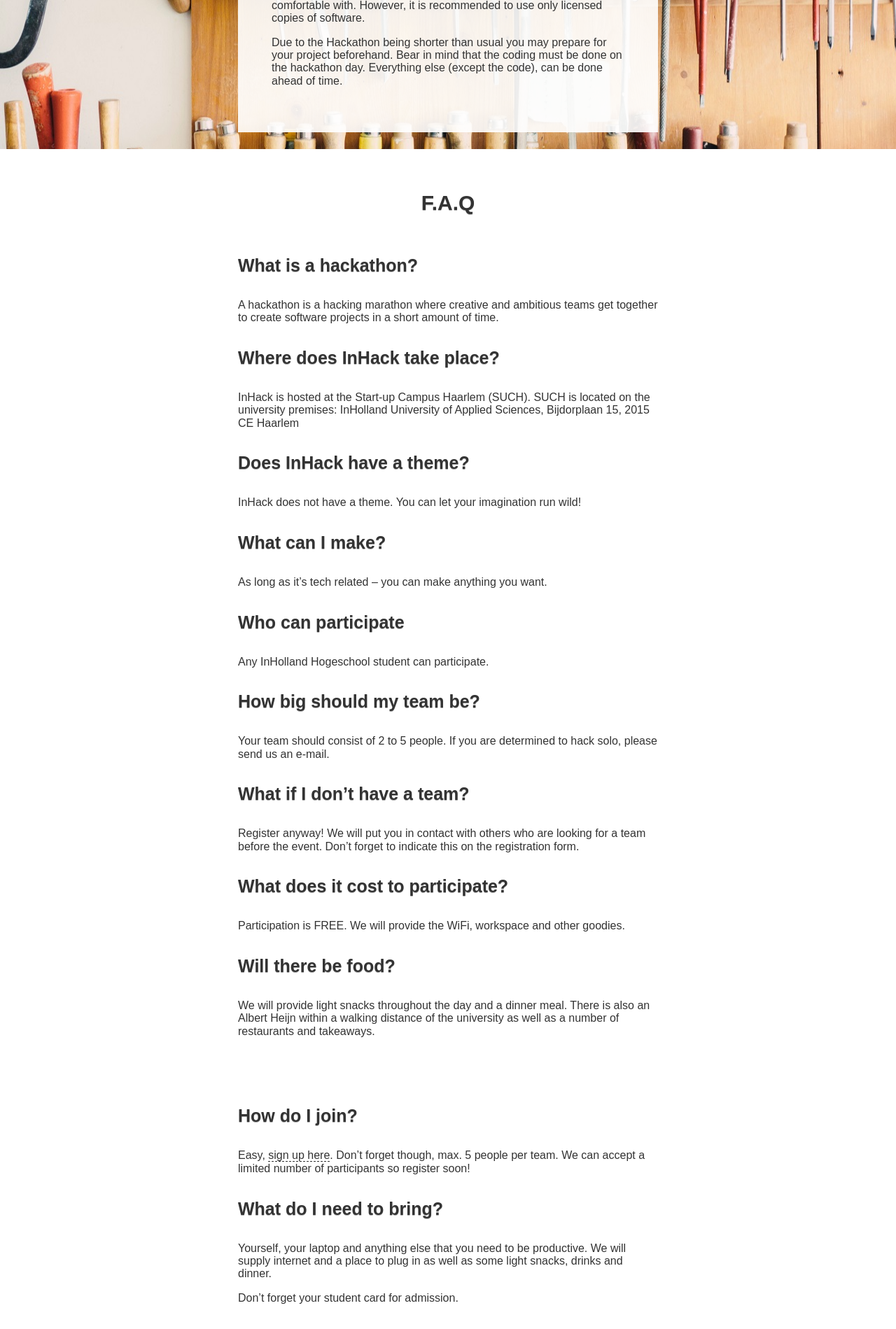
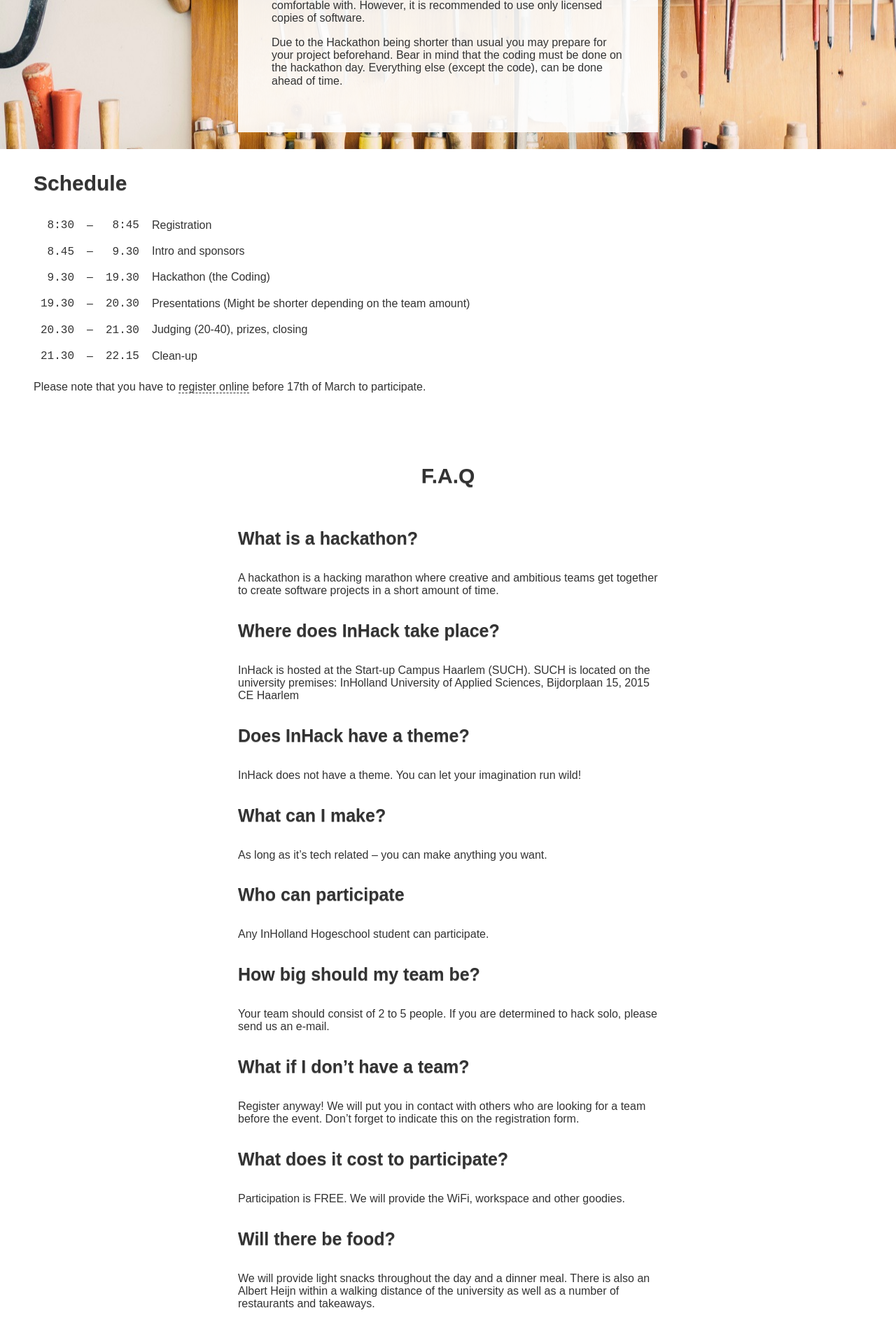
Before and after one commit to InHack2018/inhack2018.github.io, a Jekyll site: the page built from index.html, in a window 1280 px wide. Shown: the part 1723-3622 px from the top of the page at 70% size. Built offline with Jekyll 4.4.1, drawn with Linux system fonts in a browser that asks for light colours; nearby versions of some CDN libraries.

Commit message:
Add schedule

```diff
--- /dev/null
+++ b/_posts/0000-02-03-schedule.md
@@ -0,0 +1,21 @@
+---
+classes: large
+title: Schedule
+---
+
+<section class="full-width" markdown="1">
+
+### Schedule
+
+|         |     |         |              |
+|--------:|:---:|--------:|:-------------|
+| `8:30`  | –   |  `8:45` | Registration |
+| `8.45`  | –   |  `9.30` | Intro and sponsors |
+| `9.30`  | –   | `19.30` | Hackathon (the Coding) |
+| `19.30` | –   | `20.30` | Presentations (Might be shorter depending on the team amount) |
+| `20.30` | –   | `21.30` | Judging (20-40), prizes, closing |
+| `21.30` | –   | `22.15` | Clean-up |
+
+Please note that you have to [register online](https://goo.gl/forms/67DeV5SXL0Pl24403) before 17th of March to participate.
+
+</section>
--- a/_sass/site.scss
+++ b/_sass/site.scss
@@ -166,6 +166,10 @@ a {
   }
 }
 
+td {
+  padding: .5em;
+}
+
 a.action-button {
   display: block;
   text-align: center;
@@ -253,7 +257,7 @@ a.action-button {
         text-align: left;
       }
 
-      section {
+      section:not(.full-width) {
         max-width: 600px;
         margin: 24px auto;
       }
```
